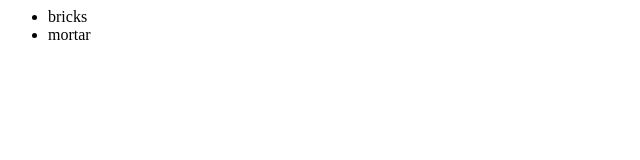
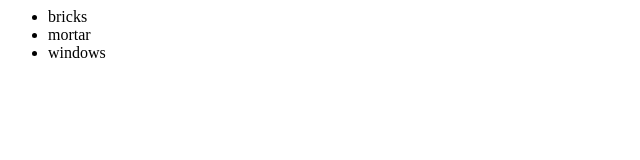
Before and after one commit to ryan-wlr/newGitTest, a plain HTML site: page index.html in a window 1280 px wide. Shown: the full height of the page, 0-640 px from the left. Drawn offline with Linux system fonts and the light colour scheme.

Commit message:
added windows li

```diff
--- a/index.html
+++ b/index.html
@@ -6,6 +6,7 @@
   	 	<ul>
   	 		<li>bricks</li>
   	 		<li>mortar</li>
+  	 		<li>windows</li>
   	 	</ul>
   	 </div>
   	</body>
```
